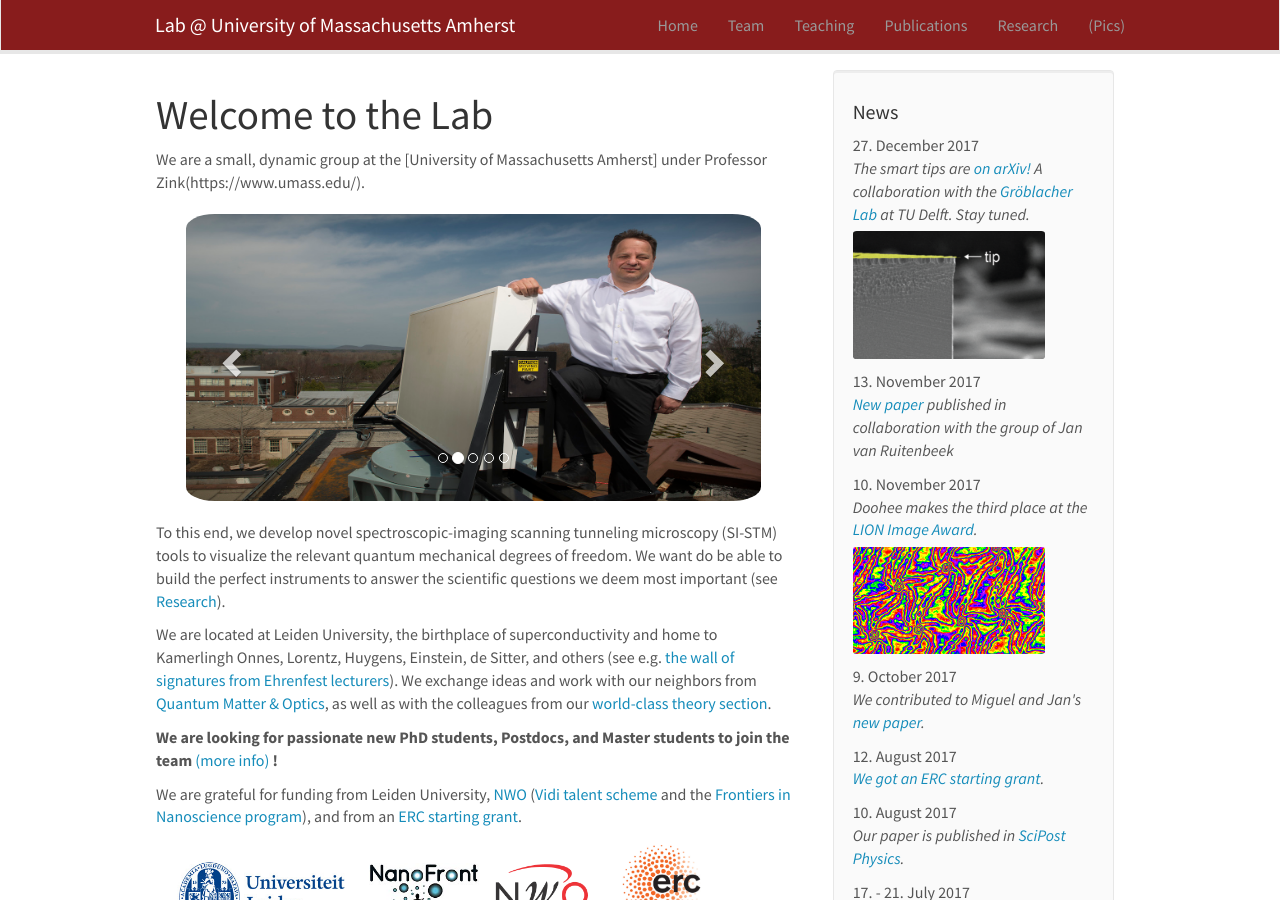
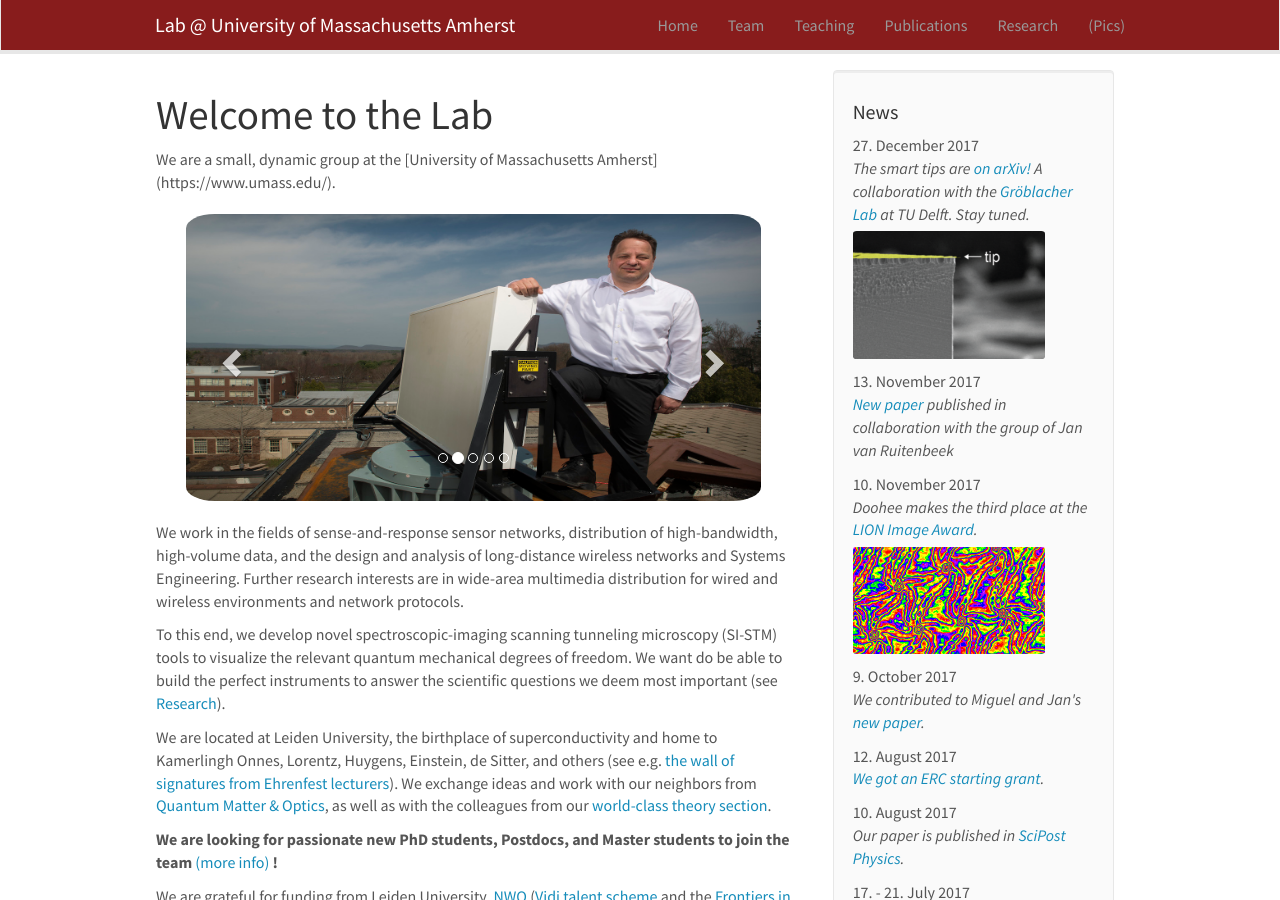
Before and after one commit to openmindedstoic/openmindedstoic.github.io, a Jekyll site: the page built from _pages/home.md, in a window 1280 px wide and 900 px high. Built offline with Jekyll 4.4.1, drawn with Linux system fonts in a browser that asks for light colours; nearby versions of some CDN libraries.

Commit message:
updated a little text description

```diff
--- a/_pages/home.md
+++ b/_pages/home.md
@@ -1,12 +1,12 @@
 ---
 title: "Lab - Home"
 layout: homelay
-excerpt: "Allan Lab at Leiden University."
+excerpt: "Prof. Zink's Lab at UMass Amherst"
 sitemap: false
 permalink: /
 ---
 
-We are a small, dynamic group at the [University of Massachusetts Amherst] under Professor Zink(https://www.umass.edu/).
+We are a small, dynamic group at the [University of Massachusetts Amherst] (https://www.umass.edu/).
 
 
 <div markdown="0" id="carousel" class="carousel slide" data-ride="carousel" data-interval="5000" data-pause="hover" >
@@ -39,6 +39,7 @@ We are a small, dynamic group at the [University of Massachusetts Amherst] under
   </a>
 </div>
 
+We work in the fields of sense-and-response sensor networks, distribution of high-bandwidth, high-volume data, and the design and analysis of long-distance wireless networks and Systems Engineering. Further research interests are in wide-area multimedia distribution for wired and wireless environments and network protocols.
 
 
 
```
